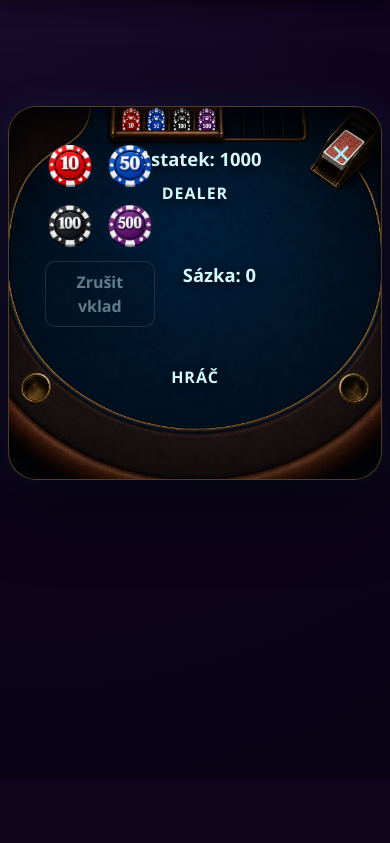
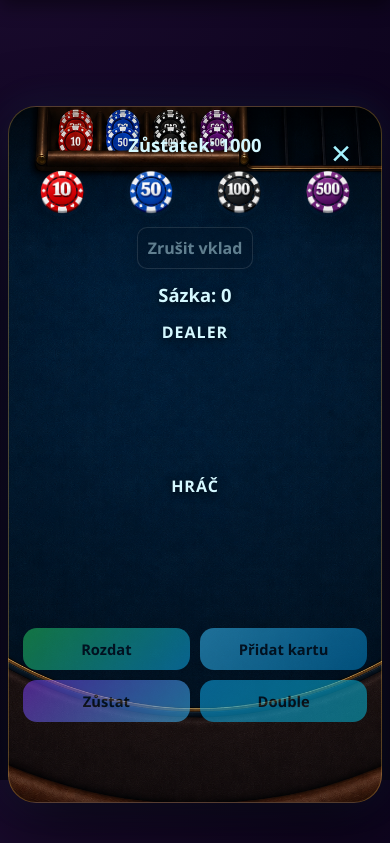
Before and after one commit to gyarab/2025-3e-casino_web, a Django app: page /blackjack/ in a window 390 px wide. Shown: the part 64-907 px from the top of the page. Before the commit the page ends 544 px from the top, so only its background shows below. Run offline with Django 5.2, Linux system fonts and the light colour scheme; the visitor is signed in with stand-in values (Sample User, id 1).

Commit message:
fixnito login/register sizing a black jakc mobile tlacitka visible

```diff
--- a/projekt_2025_3e_casino_web/main/templates/main/blackjack.html
+++ b/projekt_2025_3e_casino_web/main/templates/main/blackjack.html
@@ -530,7 +530,96 @@
         border-radius: 16px;
     }
 
-    @media (max-width: 760px) {
+    @media (max-width: 820px) {
+        .table {
+            width: min(96vw, 760px);
+            max-width: 98vw;
+            padding: 24px 14px 28px;
+            min-height: auto;
+            aspect-ratio: auto;
+            overflow: visible;
+        }
+
+        .chips {
+            position: static;
+            top: auto;
+            left: auto;
+            width: 100%;
+            grid-template-columns: repeat(4, minmax(0, 1fr));
+            gap: 10px;
+            margin: 0 0 12px;
+            justify-items: center;
+        }
+
+        .bet-info {
+            position: static;
+            top: auto;
+            left: auto;
+            width: auto;
+            margin: 0 auto 12px;
+            text-align: center;
+        }
+
+        .section:first-of-type {
+            margin-top: 80px;
+        }
+
+        .cards {
+            min-height: 92px;
+            gap: 10px;
+        }
+
+        .bj-card-slot,
+        .bj-flip-slot {
+            width: 58px;
+            height: 84px;
+            flex: 0 0 58px;
+        }
+
+        .bj-card-face {
+            width: 58px;
+            height: 84px;
+        }
+
+        .card-rank {
+            font-size: 0.58em;
+        }
+
+        .card-pip {
+            font-size: 1.4em;
+        }
+
+        .btns {
+            gap: 10px;
+            margin-top: 18px;
+        }
+
+        .btn-bj {
+            flex: 1 1 42%;
+            min-width: 0;
+            padding: 10px 12px;
+            font-size: 0.92rem;
+        }
+
+        .score {
+            font-size: 1rem;
+            margin-bottom: 8px;
+        }
+
+        .split-hand {
+            padding: 10px 8px 12px !important;
+        }
+
+        .split-hand .btns {
+            gap: 8px;
+            margin-top: 10px;
+        }
+
+        .split-hand .btn-bj {
+            padding: 8px 10px;
+            font-size: 0.82rem;
+        }
+
         .split-hands {
             grid-template-columns: 1fr;
             gap: 14px;
```
Also changed, not shown: projekt_2025_3e_casino_web/main/templates/account/login.html (+13 -3 lines), projekt_2025_3e_casino_web/main/templates/account/signup.html (+13 -3 lines).
